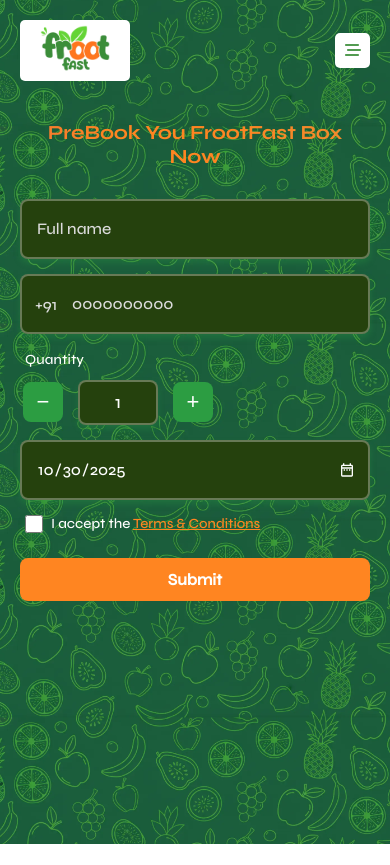
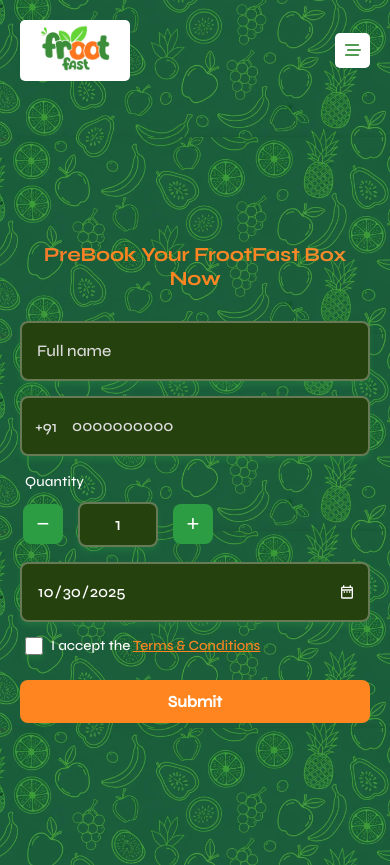
Before and after one commit to Mathi-MS/Frootfast, a React (Vite) app: page / in a window 390 px wide. Before the commit the page ends 844 px from the top, so only its background shows below. Built offline with nearby package versions, Linux system fonts and the light colour scheme.

Commit message:
Height Changes

```diff
--- a/src/user/Layout.tsx
+++ b/src/user/Layout.tsx
@@ -15,15 +15,31 @@
           backgroundRepeat: "repeat",
           backgroundSize: "contain",
           backgroundPosition: "center",
+          color: "var(--white)",
           display: "none",
-          color: "var(--white)",
+          flexDirection: "column",
           "@media (max-width: 600px)": {
-            display: "block",
+            display: "flex",
           },
         }}
       >
+        {/* Header stays fixed at top */}
         <Header />
-        <Box sx={{ padding: "20px" }}>
+
+        {/* Center form vertically below header */}
+        <Box
+          sx={{
+            flex: 1,
+            display: "flex",
+            justifyContent: "center",
+            alignItems: "center",
+            padding: "20px",
+            minHeight: "calc(100vh - 80px)", // adjust header height space
+            "@media (max-width: 600px)": {
+              minHeight: "calc(100vh - 80px)",
+            },
+          }}
+        >
           <Outlet />
         </Box>
       </Box>
--- a/src/user/RegisterForm.tsx
+++ b/src/user/RegisterForm.tsx
@@ -44,7 +44,7 @@
 
   return (
     <>
-      <Box sx={{ textAlign: "center" }}>
+      <Box sx={{ textAlign: "center", width: "100%" }}>
         <Typography
           variant="h2"
           sx={{
@@ -58,7 +58,7 @@
             display: "inline-block",
           }}
         >
-          PreBook You FrootFast Box Now
+          PreBook Your FrootFast Box Now
         </Typography>
 
         <Box
@@ -69,6 +69,8 @@
             display: "flex",
             flexDirection: "column",
             gap: "15px",
+            maxWidth: "400px",
+            marginInline: "auto",
             input: {
               background: "#25410d",
               color: "var(--white)",
@@ -84,10 +86,6 @@
             },
             "input::placeholder": {
               color: "#dcdcdc",
-            },
-            ".MuiTypography-root": {
-              fontFamily: "Medium_M !important",
-              fontSize: "14px",
             },
           }}
         >
@@ -114,7 +112,6 @@
 
           {/* Mobile Number */}
           <div style={{ position: "relative" }}>
-            <div style={{ position: "relative" }}>
             <span
               style={{
                 position: "absolute",
@@ -137,7 +134,6 @@
                 paddingLeft: "50px",
               }}
             />
-            </div>
             {errors.mobile && (
               <Typography
                 sx={{
@@ -151,6 +147,7 @@
               </Typography>
             )}
           </div>
+
           {/* Quantity Selector */}
           <div>
             <Typography
@@ -159,6 +156,7 @@
                 fontSize: "14px",
                 textAlign: "left",
                 paddingLeft: "5px !important",
+                fontFamily: "Medium_M",
               }}
             >
               Quantity
@@ -167,10 +165,10 @@
               style={{
                 display: "flex",
                 alignItems: "center",
-                justifyContent: "start",
                 gap: "15px",
                 marginTop: "10px",
                 marginLeft: "3px",
+                justifyContent: "start",
               }}
             >
               <button
@@ -212,7 +210,7 @@
                   height: "45px",
                   outline: "none",
                   fontFamily: "Medium_M",
-                  padding:"0px 0px 0px 15px "
+                  padding: "0px 0px 0px 15px ",
                 }}
               />
 
@@ -268,6 +266,7 @@
               </Typography>
             )}
           </div>
+
           {/* Terms & Conditions */}
           <Box
             sx={{
@@ -308,6 +307,7 @@
               </span>
             </label>
           </Box>
+
           {/* Submit Button */}
           <button
             type="submit"
--- a/src/user/TermsAndConditions.tsx
+++ b/src/user/TermsAndConditions.tsx
@@ -6,7 +6,7 @@
       sx={{
         padding: "30px",
         backgroundColor: "#f9f9f9",
-        minHeight: "100vh",
+        minHeight: "max-content",
         fontFamily: "Medium_M",
         borderRadius: "5px",
       }}
```
Lines whose indentation alone changed are shown as unchanged.
